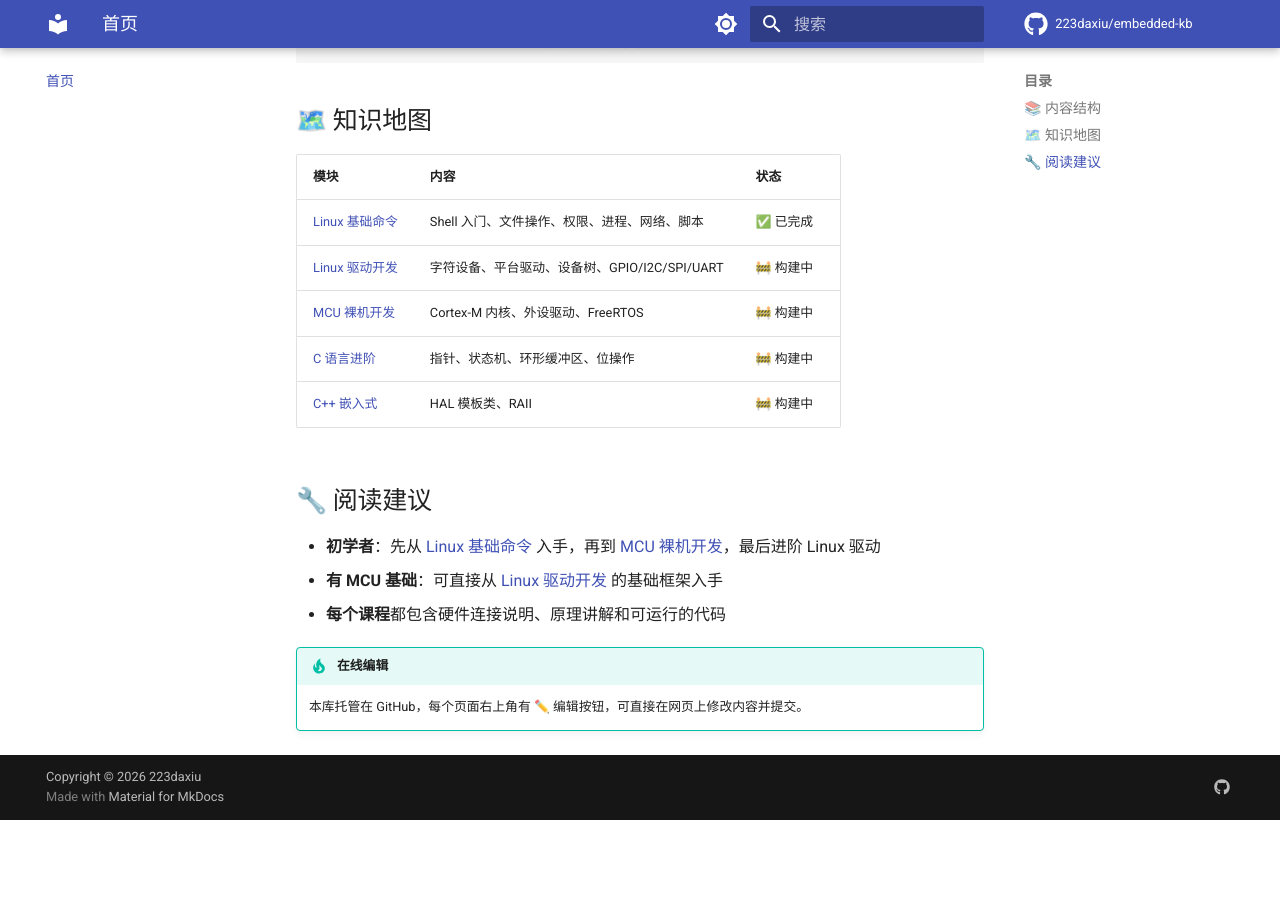
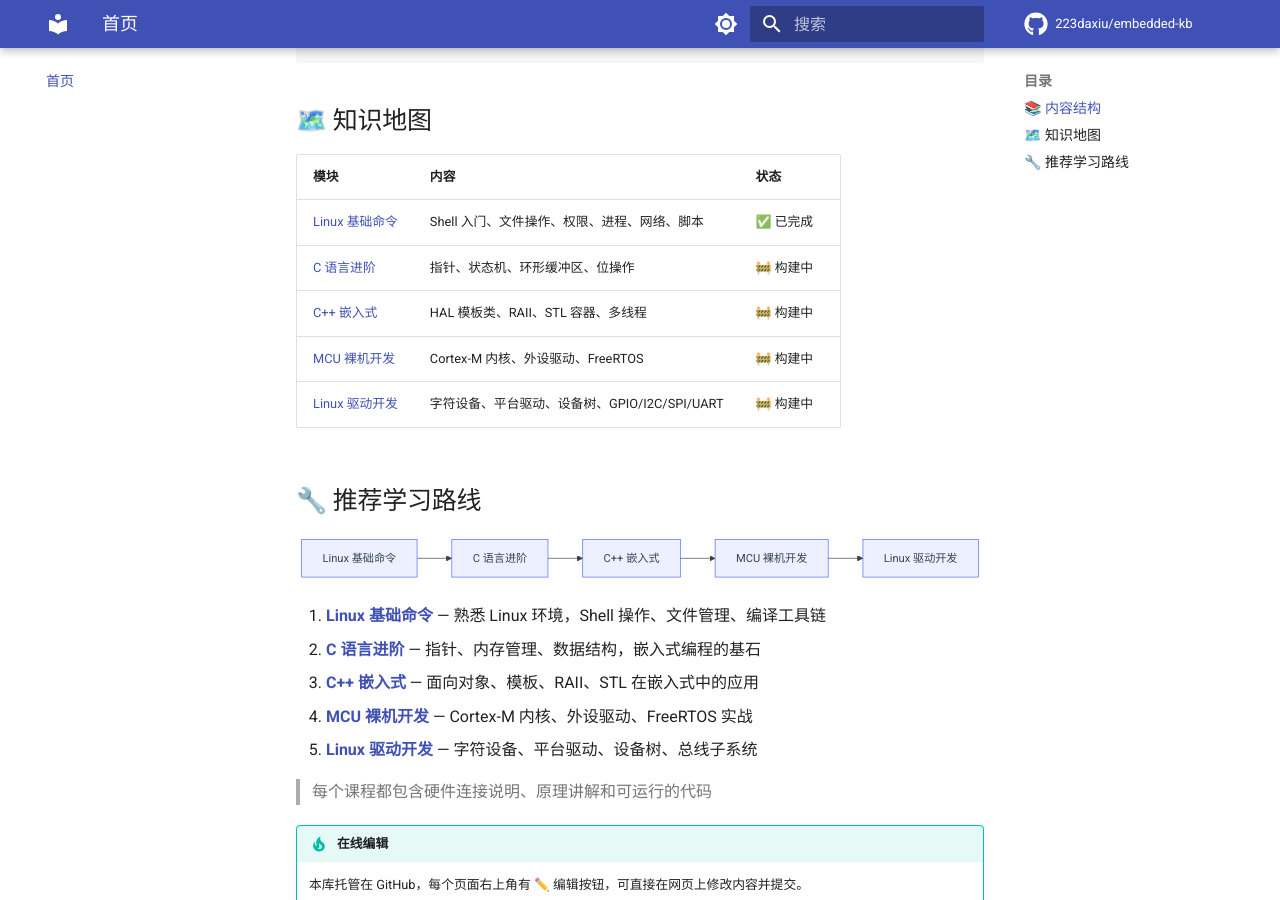
Before and after one commit to 223daxiu/embedded-kb, an MkDocs documentation site: the page built from docs/index.md, in a window 1280 px wide and 900 px high, scrolled down 420 px. Built offline with MkDocs 1.6.1 and Material for MkDocs 9.7.7, drawn with Linux system fonts in a browser that asks for light colours; comment, search, counter and statistics services are not loaded; before the commit the page ends 1240 px from its top, so only the background shows below that.

Commit message:
调整首页学习路线推荐顺序：Linux基础 → C语言 → C++ → MCU → Linux驱动开发

````diff
--- a/docs/index.md
+++ b/docs/index.md
@@ -18,16 +18,28 @@
 | 模块 | 内容 | 状态 |
 |------|------|------|
 | [Linux 基础命令](linux-basics/index.md) | Shell 入门、文件操作、权限、进程、网络、脚本 | ✅ 已完成 |
+| [C 语言进阶](c-language/index.md) | 指针、状态机、环形缓冲区、位操作 | 🚧 构建中 |
+| [C++ 嵌入式](cpp-embedded/index.md) | HAL 模板类、RAII、STL 容器、多线程 | 🚧 构建中 |
+| [MCU 裸机开发](mcu/index.md) | Cortex-M 内核、外设驱动、FreeRTOS | 🚧 构建中 |
 | [Linux 驱动开发](linux-driver/index.md) | 字符设备、平台驱动、设备树、GPIO/I2C/SPI/UART | 🚧 构建中 |
-| [MCU 裸机开发](mcu/index.md) | Cortex-M 内核、外设驱动、FreeRTOS | 🚧 构建中 |
-| [C 语言进阶](c-language/index.md) | 指针、状态机、环形缓冲区、位操作 | 🚧 构建中 |
-| [C++ 嵌入式](cpp-embedded/index.md) | HAL 模板类、RAII | 🚧 构建中 |
 
-## 🔧 阅读建议
+## 🔧 推荐学习路线
 
-- **初学者**：先从 [Linux 基础命令](linux-basics/index.md) 入手，再到 [MCU 裸机开发](mcu/index.md)，最后进阶 Linux 驱动
-- **有 MCU 基础**：可直接从 [Linux 驱动开发](linux-driver/index.md) 的基础框架入手
-- **每个课程**都包含硬件连接说明、原理讲解和可运行的代码
+```mermaid
+graph LR
+    A[Linux 基础命令] --> B[C 语言进阶]
+    B --> C[C++ 嵌入式]
+    C --> D[MCU 裸机开发]
+    D --> E[Linux 驱动开发]
+```
+
+1. **[Linux 基础命令](linux-basics/index.md)** — 熟悉 Linux 环境，Shell 操作、文件管理、编译工具链
+2. **[C 语言进阶](c-language/index.md)** — 指针、内存管理、数据结构，嵌入式编程的基石
+3. **[C++ 嵌入式](cpp-embedded/index.md)** — 面向对象、模板、RAII、STL 在嵌入式中的应用
+4. **[MCU 裸机开发](mcu/index.md)** — Cortex-M 内核、外设驱动、FreeRTOS 实战
+5. **[Linux 驱动开发](linux-driver/index.md)** — 字符设备、平台驱动、设备树、总线子系统
+
+> 每个课程都包含硬件连接说明、原理讲解和可运行的代码
 
 !!! tip "在线编辑"
     本库托管在 GitHub，每个页面右上角有 ✏️ 编辑按钮，可直接在网页上修改内容并提交。
````
